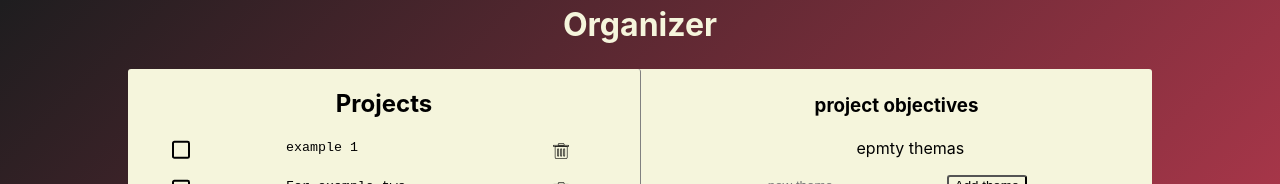
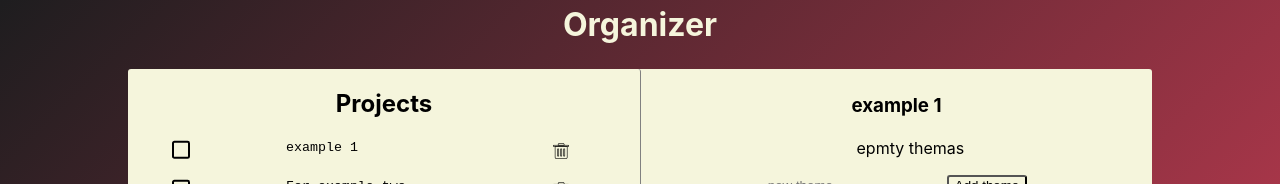
Before and after one commit to Igogoblin/viteDeploy, a React (Vite) app in the folder viteDeploy/: page / in a window 1280 px wide. Shown: the top 184 px of the page. Built offline with nearby package versions, Linux system fonts and the light colour scheme.

Commit message:
feat: show project by them

```diff
--- a/viteDeploy/src/components/projects/projectList/ProjectList.jsx
+++ b/viteDeploy/src/components/projects/projectList/ProjectList.jsx
@@ -8,6 +8,7 @@ import { addTheme } from "../../../store/projectSlice";
 
 function ProjectList() {
   const themes = useSelector((state) => state.project.themes);
+  const showProject = useSelector((state) => state.project.projects);
   // const project = useSelector((state)=>state.)
   const dispatch = useDispatch();
   const [text, setText] = useState("");
@@ -21,9 +22,12 @@ function ProjectList() {
     }
   };
   console.log(themes);
+  console.log(showProject);
   return (
     <div className={s.main}>
-      <h3>project objectives</h3>
+      <h3>
+        {showProject.map((proj) => (proj.statusShow === true ? proj.text : ""))}
+      </h3>
       <ul>
         {themes.length > 0 ? (
           themes.map((theme) => (
```
